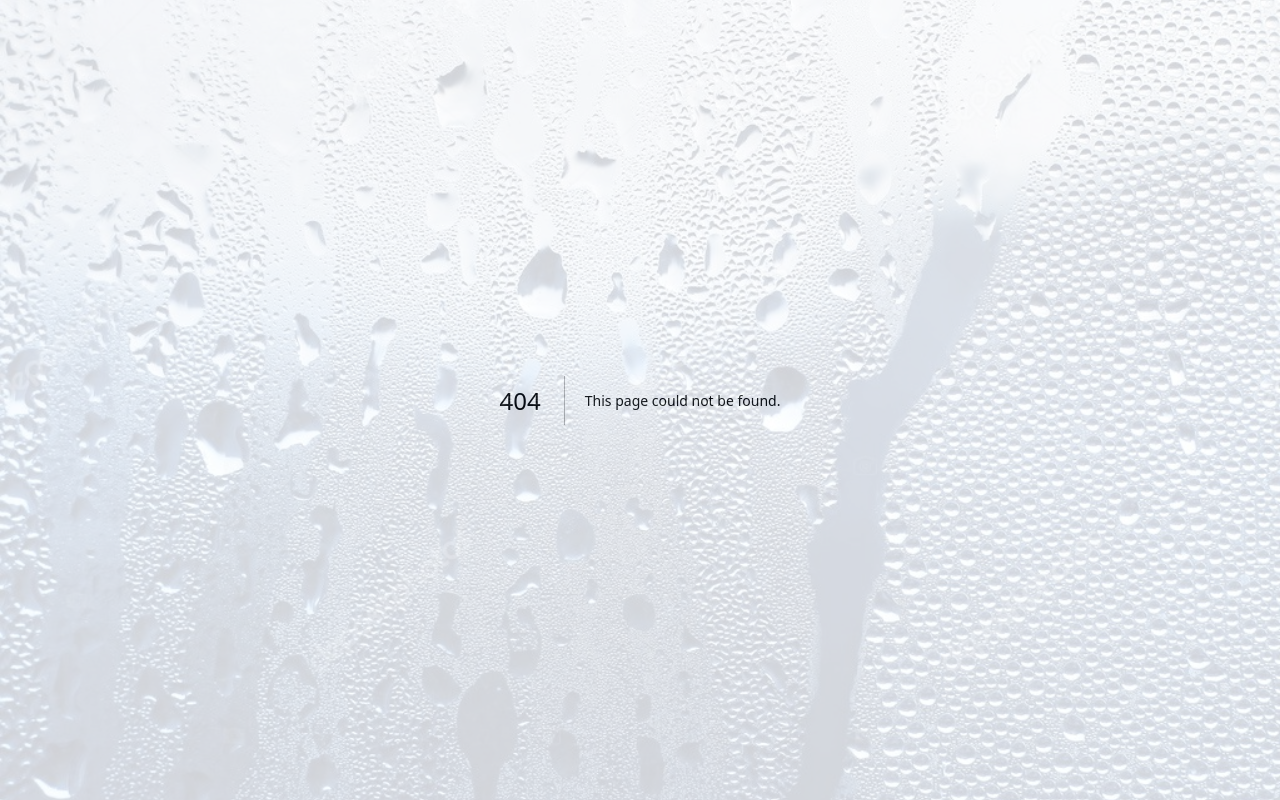
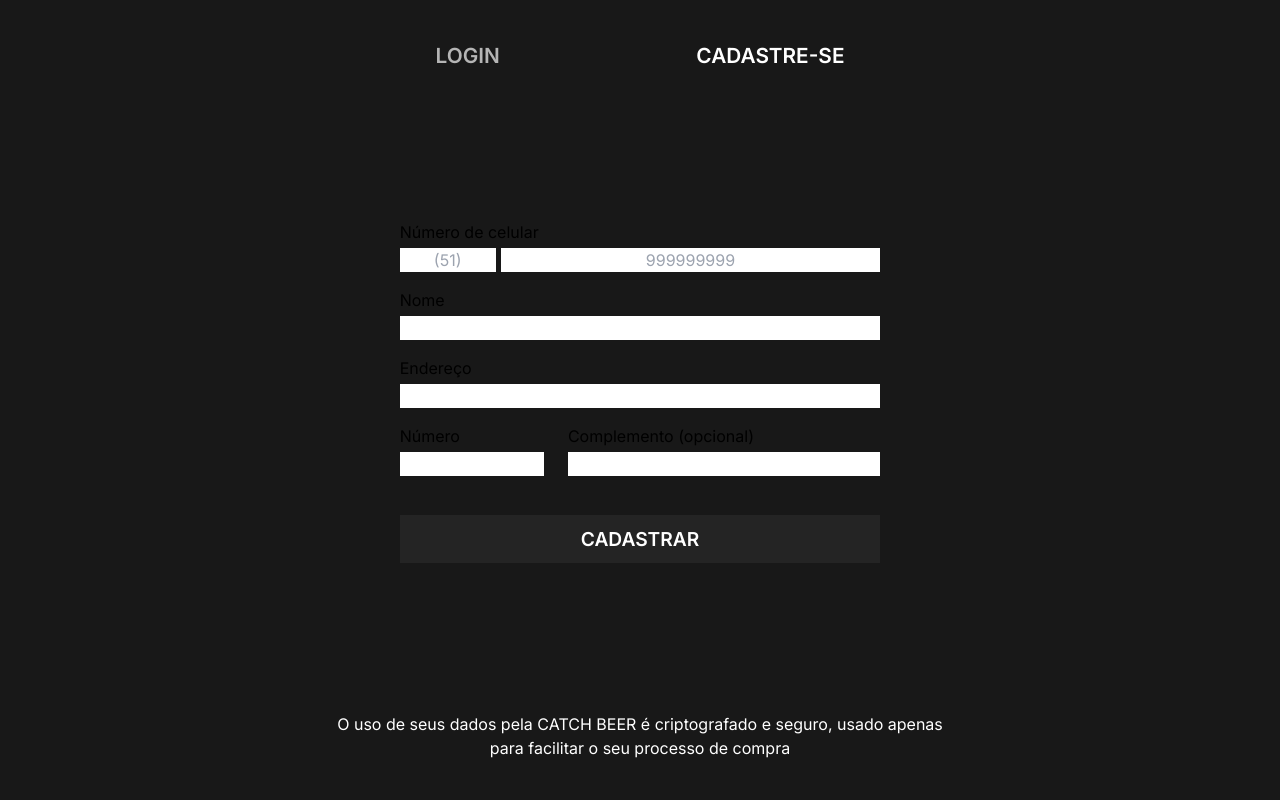
Before and after one commit to alisonnRB/catche-beer, a Next.js app: page /auth/cadastro in a window 1280 px wide. Before the commit this address had no page. Built offline with nearby package versions, Linux system fonts and the light colour scheme.

Commit message:
resolution

```diff
--- /dev/null
+++ b/src/app/auth/cadastro/page.js
@@ -0,0 +1,30 @@
+import Link from "next/link";
+import FormCad from "@/components/formCad";
+
+export default function Cadastro() {
+
+
+    return (
+        <main className="h-[100vh] w-[100vw] bg-bg z-20 relative flex flex-col justify-center items-center">
+            <div className="flex flex-col justify-between items-center h-[90%]">
+
+                <span className="flex justify-around w-full">
+                    <Link href={'/auth/login'} className="text-subText font-semibold text-[1.3em]">
+                        LOGIN
+                    </Link>
+
+                    <Link href={'/auth/cadastro'} className="text-white font-semibold text-[1.3em]">
+                        CADASTRE-SE
+                    </Link>
+                </span>
+
+                <FormCad />
+
+                <p className=" text-white text-center">
+                    O uso de seus dados pela CATCH BEER é criptografado e seguro, usado apenas<br /> para facilitar o seu processo de compra
+                </p>
+
+            </div>
+        </main>
+    );
+}
--- /dev/null
+++ b/src/components/formCad.jsx
@@ -0,0 +1,88 @@
+
+
+
+'use client';
+
+import { useState } from "react";
+
+export default function FormCad() {
+    const [erro, setErro] = useState('')
+
+    const handleSubmit = (e) => {
+        e.preventDefault();
+
+        const ddd = e.target.ddd.value;
+        const phone = e.target.phone.value;
+        const nome = e.target.name.value;
+        const endereco = e.target.endereco.value;
+        const number = e.target.number.value;
+        const complemento = e.target.complemento.value;
+
+        if (!ddd) {
+            setErro("O campo de ddd está vazio");
+        } else if (!phone) {
+            setErro("O campo de telefone está vazio");
+        } else if (parseInt(ddd)) {
+            setErro("O campo de ddd deve conter apenas números");
+        } else if (parseInt(phone)) {
+            setErro("O campo de telefone deve conter apenas números");
+        } else if (nome) {
+            setErro("O campo de nome está vazio");
+        } else if (endereco) {
+            setErro("O campo de endereço está vazio");
+        } else if (number) {
+            setErro("O campo de número está vazio");
+        }
+
+        const infos = { phone: ddd + " " + phone, nome: nome, endereco: endereco, number: number, complemento: complemento }
+        Cadastrar(infos);
+    }
+
+    return (
+        <form className="flex flex-col gap-4" onSubmit={(e) => { handleSubmit(e) }}>
+
+            <span className="flex flex-col gap-1">
+                <label for="phone">Número de celular</label>
+                <span className="flex justify-between" id="phone">
+                    <input type="text" name="ddd" placeholder="(51)" className="px-[.2em] w-[20%] text-center num" />
+                    <input type="text" name="phone" placeholder="999999999" className="px-[.2em] text-center w-[79%]" />
+                </span>
+            </span>
+
+
+            <span className="flex flex-col gap-1">
+                <label for="nome">Nome</label>
+                <span>
+                    <input type="text" name="name" id="nome" className="px-[.2em] w-full" />
+                </span>
+            </span>
+
+            <span className="flex flex-col gap-1">
+                <label for="endereco">Endereço</label>
+                <span>
+                    <input type="text" id="endereco" name="endereco" className="px-[.2em] w-full" />
+                </span>
+            </span>
+
+            <span className="flex justify-between">
+                <span className="flex flex-col gap-1  w-[30%]">
+                    <label for="number">Número</label>
+                    <input type="text" id="number" name="number" className="px-[.2em] w-full" />
+                </span>
+
+                <span className="flex flex-col gap-1 w-[65%]">
+                    <label for="complemento">Complemento (opcional)</label>
+                    <input type="text" id="complemento" name="complemento" className="px-[.2em] w-full " />
+                </span>
+            </span>
+
+            <span className="flex flex-col gap-1 justify-center">
+                <p className="text-center text-redCustom text-wrap">{erro}</p>
+
+                <button type="submit" className={"bg-subMotion hover:bg-motion text-white mt-[1em] py-[.5em] text-[1.2em] font-semibold"}>CADASTRAR</button>
+            </span>
+
+
+        </form>
+    );
+}
```
Also changed, not shown: src/script/authContext.js (added, +32 -0 lines).
